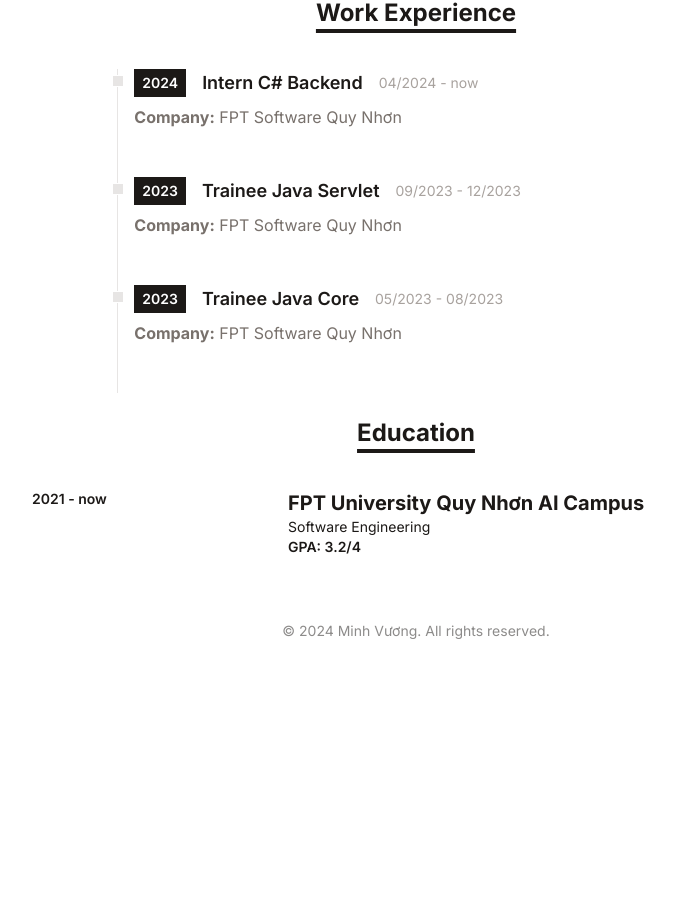
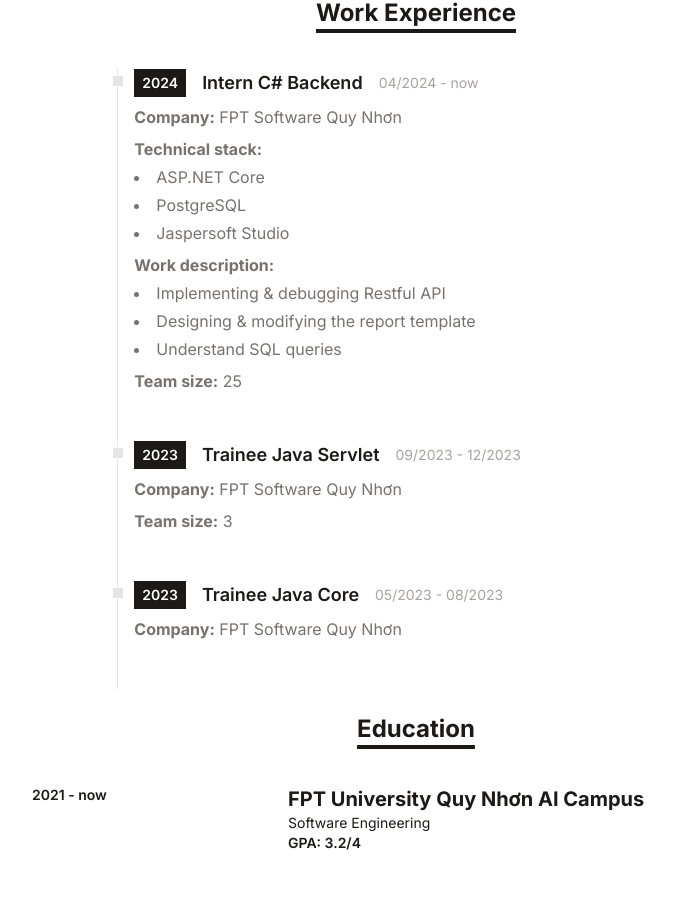
Before and after one commit to hardingadonis/hardingadonis.github.io, a React (Vite) app: page / in a window 1280 px wide. Shown: the part 836-1755 px from the top of the page, without its empty margins (224-899 px from the left). Before the commit the page ends 1497 px from the top, so only its background shows below. Built offline with nearby package versions, Linux system fonts and the light colour scheme.

Commit message:
[Add] Add more data for work experience

```diff
--- a/src/data/workExperienceData.ts
+++ b/src/data/workExperienceData.ts
@@ -12,6 +12,7 @@ export const workExperienceData: WorkExperienceInfo[] = [
 		position: 'Trainee Java Servlet',
 		company: 'FPT Software Quy Nhơn',
 		duration: '09/2023 - 12/2023',
+		teamsize: '3',
 	},
 	{
 		id: 3,
@@ -19,6 +20,12 @@ export const workExperienceData: WorkExperienceInfo[] = [
 		position: 'Intern C# Backend',
 		company: 'FPT Software Quy Nhơn',
 		duration: '04/2024 - now',
-		description: 'Worked as a software developer intern in the company.',
+		technicalStack: ['ASP.NET Core', 'PostgreSQL', 'Jaspersoft Studio'],
+		workDescription: [
+			'Implementing & debugging Restful API',
+			'Designing & modifying the report template',
+			'Understand SQL queries',
+		],
+		teamsize: '25',
 	},
 ];
```
